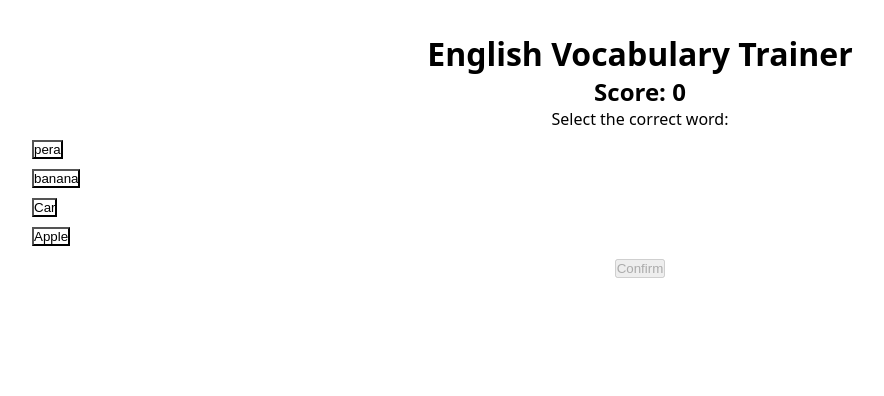
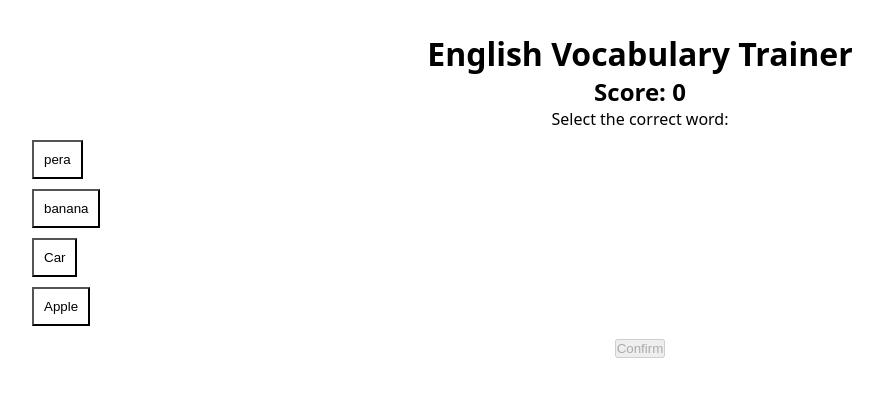
Before and after one commit to LeoAntolini/Word-Memory, a React (Vite) app: page / in a window 1280 px wide. Shown: the top 396 px of the page, without its empty margins (0-884 px from the left). Built offline with nearby package versions, Linux system fonts and the light colour scheme.

Commit message:
refactor: extract option button into reusable component

```diff
--- a/src/app/App.jsx
+++ b/src/app/App.jsx
@@ -3,6 +3,7 @@ import { useEffect } from 'react'
 import './App.css'
 import { useExercise } from "../features/vocabulary/hooks/useExercise"
 import { speakWord } from "../shared/utils/speakWord"
+import { OptionButton } from "../features/vocabulary/components/OptionButton"
 
 function App() {
 
@@ -48,32 +49,20 @@ function App() {
 
           {options.map((option) => {
             const isSelected = selectedOption?.id === option.id;
-            const isRight = option.id === currentWord.id;
+            const isCorrectOption = option.id === currentWord.id;
 
             return (
-              <button
+              <OptionButton
                 key={option.id}
-                disabled={isAnswered}
-                onClick={() => {
-                  setSelectedOption(option)
-                  speakWord(option.word)
+                option={option}
+                isSelected={isSelected}
+                isAnswered={isAnswered}
+                isCorrectOption={isCorrectOption}
+                onSelect={(opt) => {
+                  setSelectedOption(opt);
+                  speakWord(opt.word);
                 }}
-                style={{
-                  display: "block",
-                  margin: "10px 0",
-                  background: isAnswered
-                    ? isRight
-                      ? "#4CAF50"
-                      : isSelected
-                        ? "#F44336"
-                        : "white"
-                    : isSelected
-                      ? "#CCC"
-                      : "white",
-                  color: isAnswered && isRight ? "white" : "black"
-                }}>
-                {option.word}
-              </button>
+              />
             );
           })}
 
--- /dev/null
+++ b/src/features/vocabulary/components/OptionButton.jsx
@@ -0,0 +1,33 @@
+export function OptionButton({
+    option,
+    isSelected,
+    isAnswered,
+    isCorrectOption,
+    onSelect,
+}) {
+    let background = "white";
+
+    if (!isAnswered && isSelected) {
+        background = "#CCC";
+    }
+
+    if (isAnswered) {
+        if (isCorrectOption) background = "#4CAF50"
+        else if (isSelected) background = "#F44336"
+    }
+
+    return (
+        <button
+            onClick={() => onSelect(option)}
+            disabled={isAnswered}
+            style={{
+                display: "block",
+                margin: "10px 0",
+                background,
+                padding: "10px",
+            }}
+        >
+            {option.word}
+        </button>
+    )
+}
```
